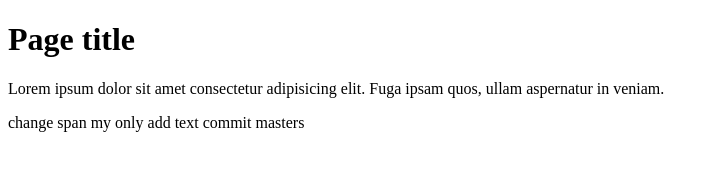
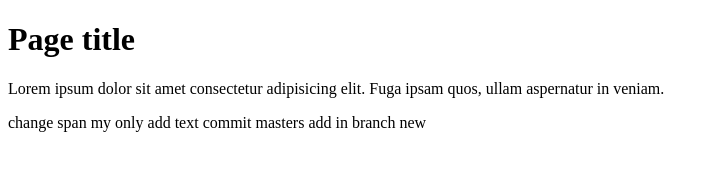
Before and after one commit to PBeloborodov/assembly-metro, a plain HTML site: page index.html in a window 1280 px wide. Shown: the whole page, without its empty margins (0-719 px from the left). Drawn offline with Linux system fonts and the light colour scheme.

Commit message:
commit in branch new-fix

```diff
--- a/index.html
+++ b/index.html
@@ -15,5 +15,6 @@
     <span>change span my only</span>
     <span>add text</span>
     <span>commit masters</span>
+    <span>add in branch new</span>
   </body>
 </html>
```
